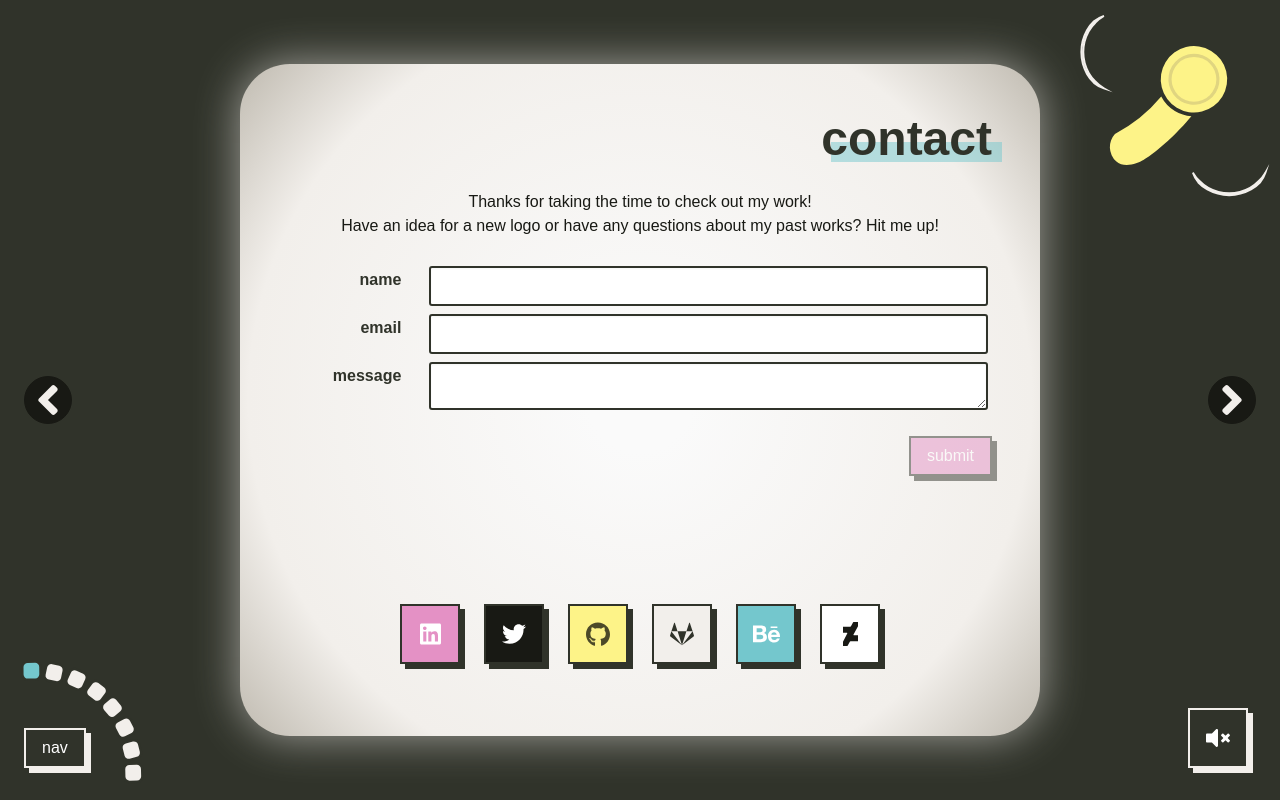
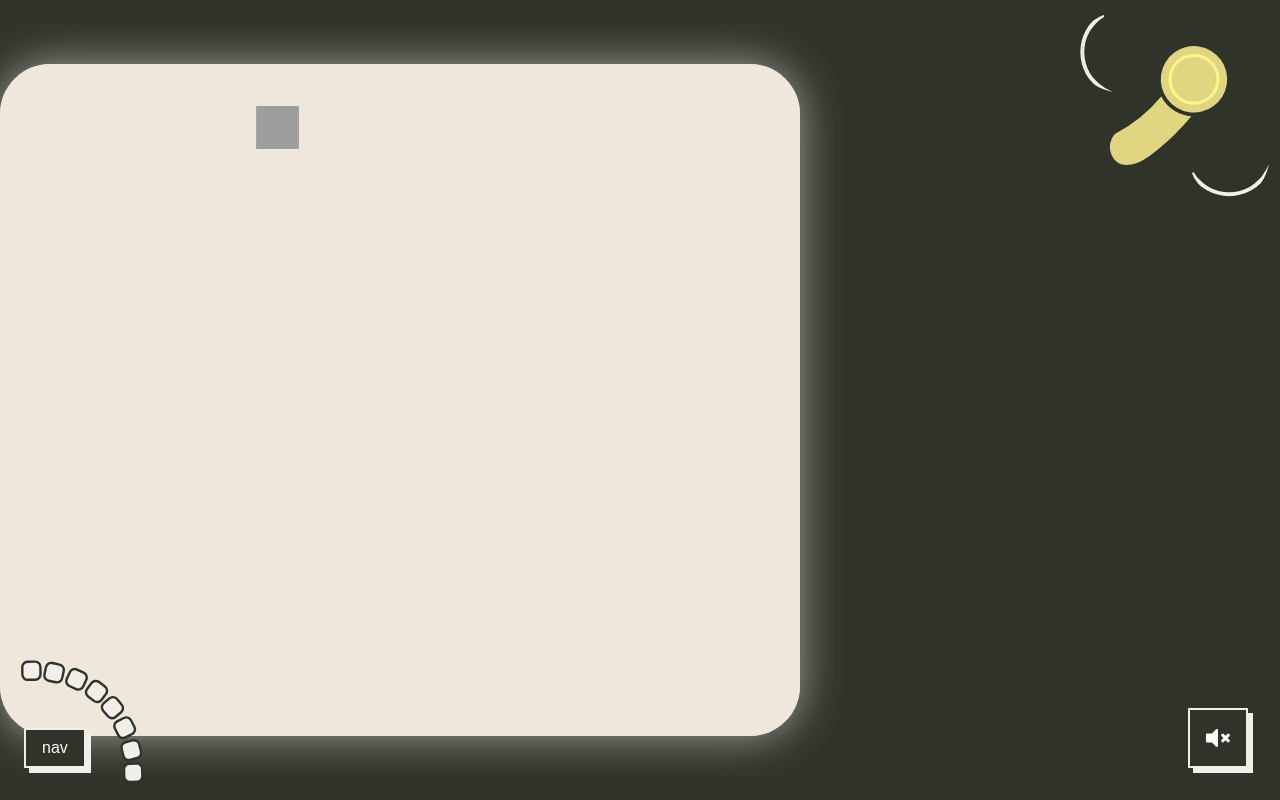
Before and after one commit to Samiam519/portfolio_2021, a Vue app: page /404 in a window 1280 px wide. Before the commit this address led to /contact. Built offline with nearby package versions, Linux system fonts and the light colour scheme.

Commit message:
error component

```diff
--- a/src/App.vue
+++ b/src/App.vue
@@ -2,9 +2,9 @@
   <div id="app">
     <Intro v-if="showIntro" @hide="hideIntro" :soundOn="soundOn"/>
     <div v-show="!showIntro" class="animate__animated animate__fadeIn animate__slow">
-      <Carousel @prev="prev" @next="next" :soundOn="soundOn"/>
+      <Carousel @prev="prev" @next="next" :soundOn="soundOn" :disabled="carouselIndex === 8"/>
       <Navigation @change="changeSlide" :current-index="carouselIndex"/>
-      <Changer />
+      <Changer :disabled="carouselIndex === 8"/>
       <div id="volume-wrapper">
         <b-button
             class="is-dark has-white-stroke is-large"
@@ -44,7 +44,7 @@ export default {
     this.soundOn = localStorage.sound === 'true';
     // if starting on a page other than home, send them to that path
     if(window.location.pathname.length > 1){
-      this.changeSlide(this.$router.options.routes.findIndex(x => x.path === window.location.pathname)+1)
+      this.changeSlide(this.$router.options.routes.findIndex(x => x.path === window.location.pathname)-1)
     }
   },
   mounted() {
@@ -93,7 +93,7 @@ export default {
       if (this.carouselIndex === 0) {
         this.changeSlide(7)
       } else {
-        this.changeSlide(this.carouselIndex - 1)
+        this.changeSlide(this.carouselIndex - 2)
       }
     },
     next() {
@@ -101,7 +101,7 @@ export default {
       if (this.carouselIndex === 7) {
         this.changeSlide( 0)
       } else {
-        this.changeSlide(this.carouselIndex + 1)
+        this.changeSlide(this.carouselIndex + 2)
       }
     }
   }
--- a/src/components/Carousel.vue
+++ b/src/components/Carousel.vue
@@ -21,6 +21,7 @@
         @change="playSound"
         :autoplay="false"
         :indicator="false"
+        :arrow="!disabled"
         icon-size="is-large">
       <router-view/>
     </b-carousel>
@@ -32,7 +33,8 @@
 export default {
   name: "Carousel",
   props: {
-    soundOn: Boolean
+    soundOn: Boolean,
+    disabled: Boolean
   },
   mounted() {
     // bc router is controlling the carousel, need to emit when carousel arrows are used for App.vue to handle
--- a/src/components/Changer.vue
+++ b/src/components/Changer.vue
@@ -10,14 +10,14 @@
         <path class="white-stroke"
               d="M191.7,170.21a31.53,31.53,0,0,1-5.64,10.23,40.17,40.17,0,0,1-9.28,7.24,46.43,46.43,0,0,1-45.12,0,40.21,40.21,0,0,1-9.28-7.25,32.46,32.46,0,0,1-5.64-10.22,34.87,34.87,0,0,0,7.1,8.85,37.72,37.72,0,0,0,8.81,6.88,44.41,44.41,0,0,0,43.14,0,37.46,37.46,0,0,0,8.8-6.88A36.55,36.55,0,0,0,191.7,170.21Z"/>
       </g>
-      <g id="drag">
-        <path class="yellow"
+      <g id="drag" v-bind:class="knobDisabled || disabled ? 'cursor-disabled' : ''">
+        <path v-bind:class="knobDisabled || disabled ? 'dark-yellow' : 'yellow'"
               d="M51.76,82.81a38.09,38.09,0,0,1-20.54-.64,155.8,155.8,0,0,1-6.52,61.16,20,20,0,0,0,20.8,19.11c11-.47,17.37-13.95,19.1-20.8,4.12-16.28,5.23-45.23,3.09-67.11A38,38,0,0,1,51.76,82.81Z"/>
-        <path class="yellow"
+        <path v-bind:class="knobDisabled || disabled ? 'dark-yellow' : 'yellow'"
               d="M9.19,53.82h0A34.33,34.33,0,1,1,50.75,78.93,34.34,34.34,0,0,1,9.19,53.82ZM39.66,34a11.93,11.93,0,1,0,14.42,8.77A11.95,11.95,0,0,0,39.66,34Z"/>
-        <path class="dark-yellow"
+        <path v-bind:class="knobDisabled || disabled ? 'yellow' : 'dark-yellow'"
               d="M16.88,51.92h0a26.41,26.41,0,1,1,32,19.31A26.42,26.42,0,0,1,16.88,51.92Zm6.38-1.57v0a19.88,19.88,0,1,0,14.49-24.1A19.88,19.88,0,0,0,23.27,50.39Z"/>
-        <circle class="yellow" cx="42.52" cy="45.59" r="23.14"/>
+        <circle v-bind:class="knobDisabled || disabled ? 'dark-yellow' : 'yellow'" cx="42.52" cy="45.59" r="23.14"/>
       </g>
     </svg>
   </div>
@@ -30,6 +30,9 @@ import {Draggable} from "gsap/Draggable"
 
 export default {
   name: "Changer",
+  props:{
+    disabled: Boolean
+  },
   data() {
     return {
       drag: null,
@@ -68,7 +71,7 @@ export default {
         type: "x",
         onDrag: function () {
           let progress = self.clamp((this.x - self.bounds.x) / self.bounds.width);
-          if (progress !== self.prevProgress) {
+          if (progress !== self.prevProgress && !self.knobDisabled && !self.disabled) {
             self.tl.progress(progress);
             self.prevProgress = progress;
             // if whole number, change slide and reset to middle
@@ -80,7 +83,6 @@ export default {
               if (progress === 1) {
                 self.next()
               }
-              // reset animation triggers when unclick
             }
           } else {
             return false;
--- a/src/css/styles.css
+++ b/src/css/styles.css
@@ -375,6 +375,10 @@ button:hover::after, button:focus::after {
 
 .w-80 {
     max-width: 80%;
+}
+
+.cursor-disabled {
+    cursor: not-allowed !important;
 }
 
 /*-----------------------
--- a/src/router/index.js
+++ b/src/router/index.js
@@ -13,50 +13,60 @@ const routes = [
         path: '/contact',
         name: 'contact',
         component: () => import('@/views/Contact.vue'),
-    meta: { slide: '0' }
+        meta: {slide: '0'}
     },
     {
         path: '/about',
         name: 'about',
         component: () => import('@/views/About.vue'),
-    meta: { slide: '1' }
+        meta: {slide: '1'}
     },
     {
         path: '/home',
         name: 'home',
         component: () => import('@/views/Home.vue'),
-    meta: { slide: '2' }
+        meta: {slide: '2'}
     },
     {
         path: '/maximus',
         name: 'maximus',
         component: () => import('@/views/Maximus.vue'),
-    meta: { slide: '3' }
+        meta: {slide: '3'}
     },
     {
         path: '/dsa',
         name: 'dsa',
         component: () => import('@/views/DSA.vue'),
-    meta: { slide: '4' }
+        meta: {slide: '4'}
     },
     {
         path: '/quidditch',
         name: 'quidditch',
         component: () => import('@/views/Quidditch.vue'),
-    meta: { slide: '5' }
+        meta: {slide: '5'}
     },
     {
         path: '/accomplish',
         name: 'accomplish',
         component: () => import('@/views/Accomplish.vue'),
-    meta: { slide: '6' }
+        meta: {slide: '6'}
     },
     {
         path: '/lunch-launch',
         name: 'lunch-launch',
         component: () => import('@/views/LunchLaunch.vue'),
-    meta: { slide: '7' }
-  }
+        meta: {slide: '7'}
+    },
+    {
+        path: '/404',
+        name: 'Error',
+        component: () => import('@/views/Error.vue'),
+        meta: {slide: '8'}
+    },
+    {
+        path: '*',
+        redirect: '/404'
+    },
 ]
 
 const router = new VueRouter({
--- /dev/null
+++ b/src/views/Error.vue
@@ -0,0 +1,95 @@
+<template>
+  <section id="error" class="hero is-fullheight is-dark">
+    <div class="hero-body slide-body p-0">
+      <canvas id="canvas"></canvas>
+    </div>
+  </section>
+</template>
+
+<script>
+export default {
+  name: "Error",
+  data(){
+    return {
+      speed: 30,
+      scale: 0.17,
+      colors: [
+        '#191814',
+        '#ffffff',
+        '#74c7cd',
+        '#ed5959',
+        '#fdf388'
+      ],
+      canvas: null,
+      cts: null,
+      logoColor: null,
+      moving: {
+        x: 200,
+        y: 300,
+        xspeed: 10,
+        yspeed: 10,
+        img: new Image()
+      }
+    }
+  },
+  mounted() {
+    this.canvas = document.getElementById("canvas");
+
+    this.ctx = this.canvas.getContext("2d");
+    //this.moving.img.src = '../assets/404.png';
+    this.moving.img.src = 'https://i.imgur.com/kKcBzPF.png';
+
+    this.canvas.width = window.innerWidth;
+    this.canvas.height = window.innerHeight;
+
+    this.pickColor();
+    this.update();
+  },
+  methods: {
+    update() {
+      setTimeout(() => {
+        //Draw the canvas background
+        this.ctx.fillStyle = '#efe7dc';
+        this.ctx.fillRect(0, 0, this.canvas.width, this.canvas.height);
+        //Draw moving Logo and his background
+        this.ctx.fillStyle = this.logoColor;
+        this.ctx.fillRect(this.moving.x, this.moving.y, this.moving.img.width * this.scale, this.moving.img.height * this.scale);
+        this.ctx.drawImage(this.moving.img, this.moving.x, this.moving.y, this.moving.img.width * this.scale, this.moving.img.height * this.scale);
+        //Move the logo
+        this.moving.x += this.moving.xspeed;
+        this.moving.y += this.moving.yspeed;
+        //Check for collision
+        this.checkHitBox();
+        this.update();
+      }, this.speed)
+    },
+    checkHitBox() {
+      if (this.moving.x + this.moving.img.width * this.scale >= this.canvas.width || this.moving.x <= 0) {
+        this.moving.xspeed *= -1;
+        this.pickColor();
+      }
+
+      if (this.moving.y + this.moving.img.height * this.scale >= this.canvas.height || this.moving.y <= 0) {
+        this.moving.yspeed *= -1;
+        this.pickColor();
+      }
+    },
+    pickColor() {
+      let random = this.colors[Math.floor(Math.random() * this.colors.length)];
+      if (this.logoColor !== random) {
+        this.logoColor = random
+      } else {
+        this.pickColor()
+      }
+    }
+  }
+}
+</script>
+
+<style>
+canvas {
+  width: 100%;
+  height: 100%;
+  border-radius: 50px;
+}
+</style>
```
Also changed, not shown: 404.html (+30 -23 lines), public/404.html (added, +36 -0 lines), src/views/404.png (added). Lines whose indentation alone changed are shown as unchanged.
